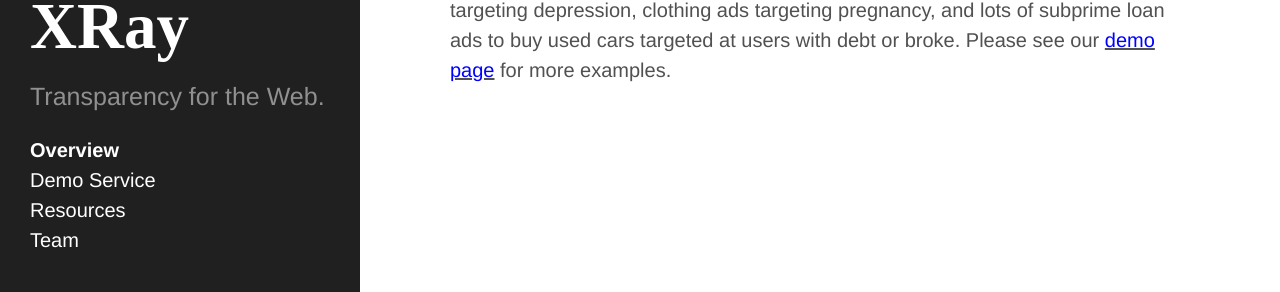
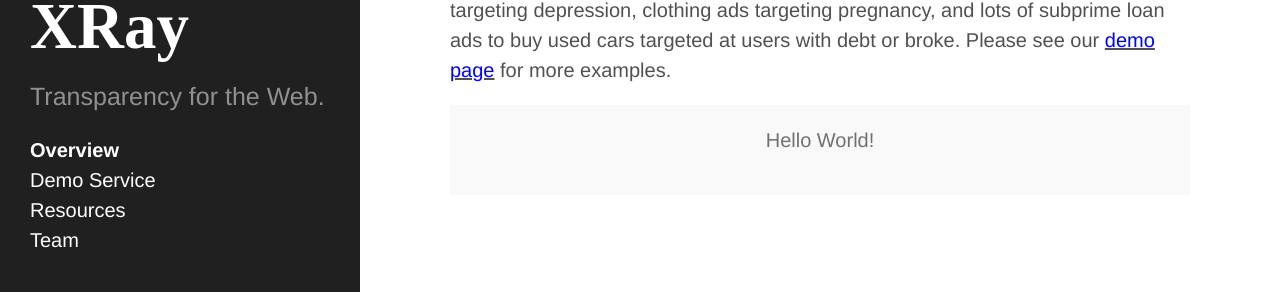
Before and after one commit to columbia/xray, a Jekyll site: the page built from index.md, in a window 1280 px wide and 900 px high, scrolled down 1381 px. Shown: the part 605-897 px from the top of the window. Built offline with Jekyll 4.4.1, drawn with Linux system fonts in a browser that asks for light colours; Markdown is read by kramdown in place of the engine named in the settings.

Commit message:
slightly better footer

```diff
--- a/_includes/footer.html
+++ b/_includes/footer.html
@@ -1,5 +1,5 @@
 <div id="footer">
-  <div class="container">
-    <p class="muted credit"></p>
+  <div class="message" align="center">
+    <p>Hello World!</p>
   </div>
 </div>
--- a/_layouts/default.html
+++ b/_layouts/default.html
@@ -7,7 +7,7 @@
     {% include sidebar.html %}
     <div class="content container">
       {{ content }}
+      {% include footer.html %}
     </div>
-     {% include footer.html %}
   </body>
 </html>
```
Also changed, not shown: 15 other files.
